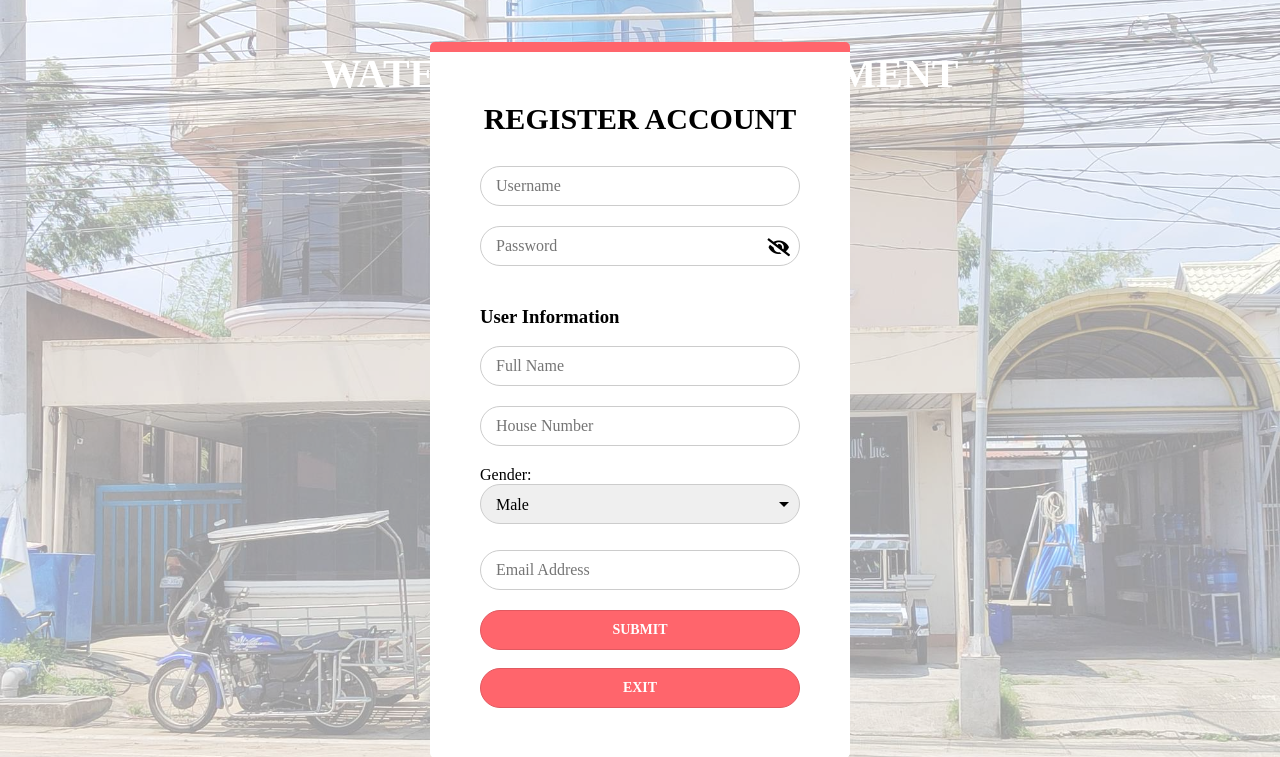
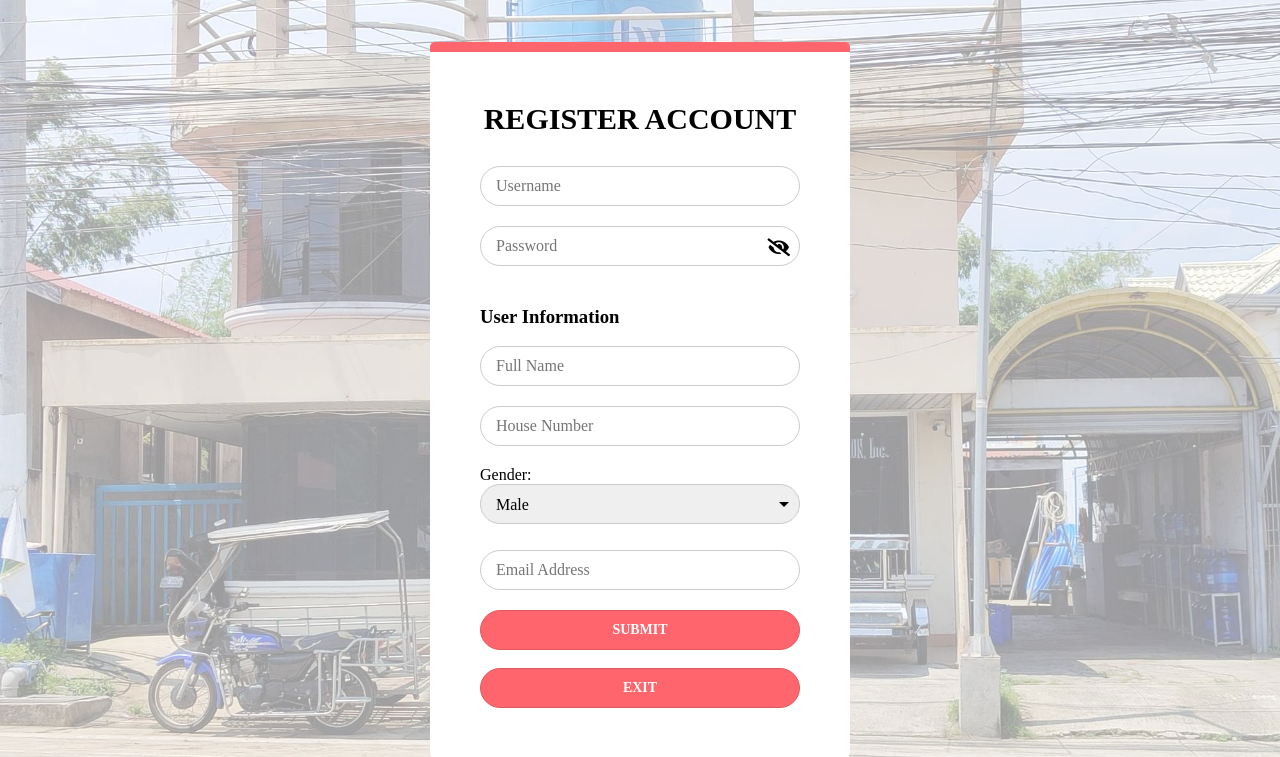
Before and after one commit to SugarSalad/WebSys, a PHP site: page /create_account.php in a window 1280 px wide. Shown: the top 757 px of the page. Run offline with PHP 8.4, Linux system fonts and the light colour scheme.

Commit message:
Remove the h2 in Create Account

```diff
--- a/WebSys/create_account.php
+++ b/WebSys/create_account.php
@@ -9,7 +9,7 @@
 
 </head>
 <body>
-    <h2>Water Billing Management System</h2>
+
     <div class="regAcc-block">
         <h1>Register Account</h1>
         <?php
```
